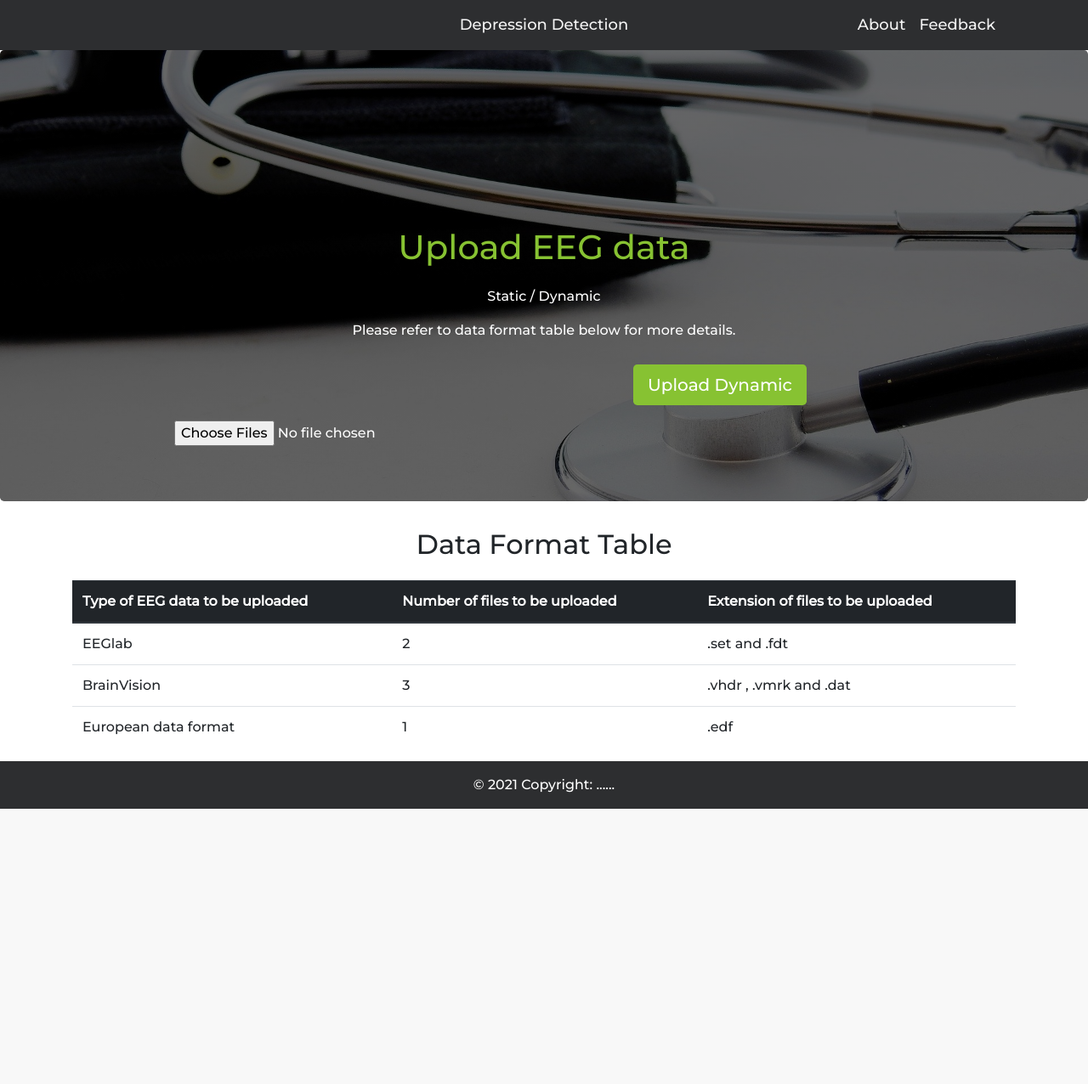
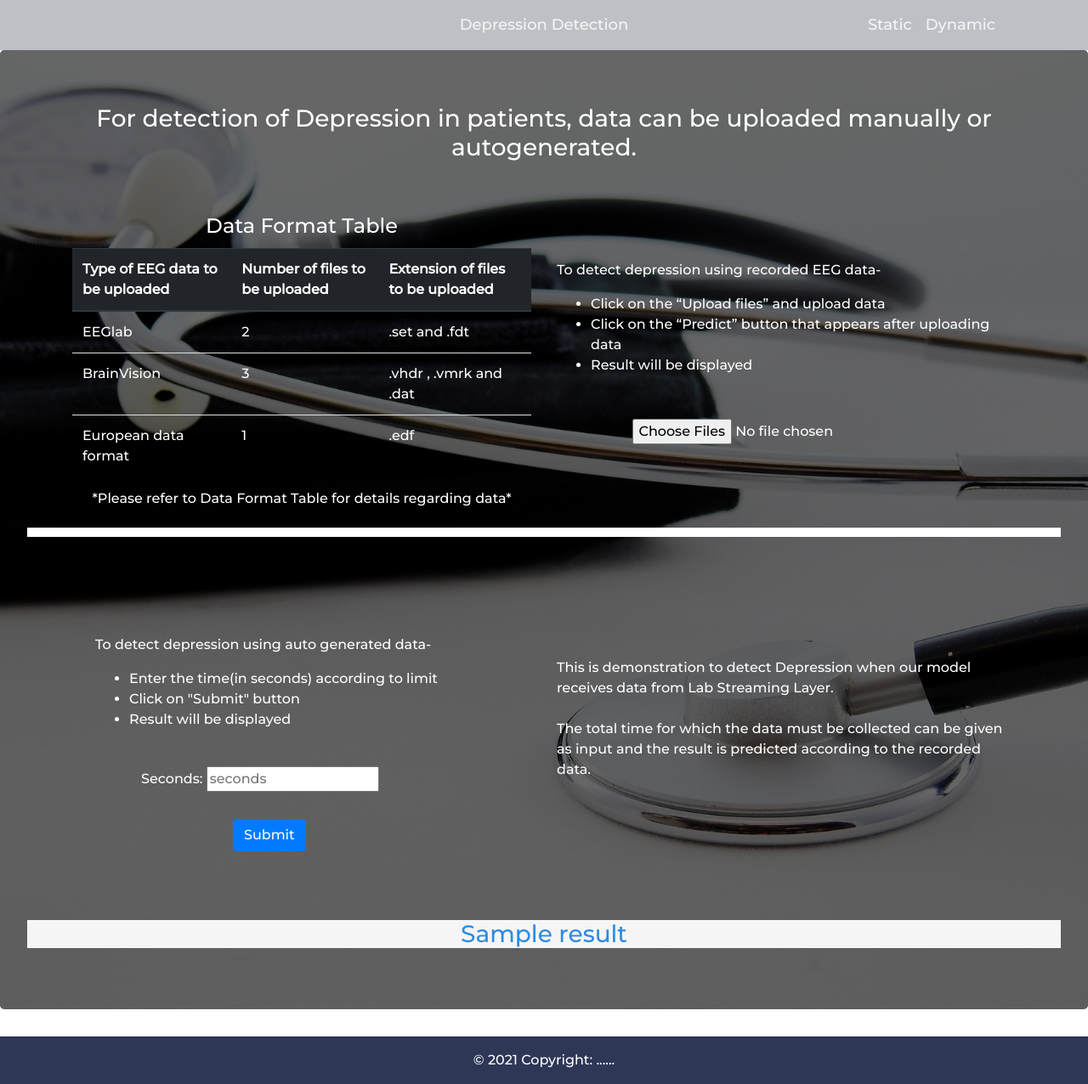
Before and after one commit to Ayush900/flask-deployment-of-model, a Flask app: template templates/index.html in a window 1280 px wide. Shown: the whole page at 85% size. Before the commit the page ends 952 px from the top, so only its background shows below. Run offline with Flask 2, Linux system fonts and the light colour scheme; the template is opened without the code that fills it: most values are stand-ins (such as "Sample title", 1, 10 or a date in 2020); some libraries are stand-ins or nearby versions.

Commit message:
Add files via upload

```diff
--- a/app.py
+++ b/app.py
@@ -358,17 +358,75 @@ def startstream():
     srate = 100
     name = 'LSLExampleAmp'
     stream_type = 'EEG'
-    channel_names = ['FP1','FPZ','FP2',
+    channel_names = [
+         'FP1',
+         'FPZ',
+         'FP2',
          # 'lal',
-         'AF3','AF4','F7','F5','F3','F1','FZ','F2','F4','F6','F8','FT7','FC5','FC3','FC1','FCZ','FC2',
-         'FC4','FC6','FT8','T7','C5','C3','C1','CZ','C2','C4','C6','T8',
-              # 'M1',
-         'TP7','CP5','CP3','CP1','CPZ','CP2','CP4','CP6','TP8',
-           # 'M2',
-         'P7','P5','P3','P1','PZ','P2','P4','P6','P8','PO7','PO5','PO3','POZ','PO4','PO6','PO8',
+         'AF3',
+         'AF4',
+         'F7',
+         'F5',
+         'F3',
+         'F1',
+         'FZ',
+         'F2',
+         'F4',
+         'F6',
+         'F8',
+         'FT7',
+         'FC5',
+         'FC3',
+         'FC1',
+         'FCZ',
+         'FC2',
+         'FC4',
+         'FC6',
+         'FT8',
+         'T7',
+         'C5',
+         'C3',
+         'C1',
+         'CZ',
+         'C2',
+         'C4',
+         'C6',
+         'T8',
+         # 'M1',
+         'TP7',
+         'CP5',
+         'CP3',
+         'CP1',
+         'CPZ',
+         'CP2',
+         'CP4',
+         'CP6',
+         'TP8',
+         # 'M2',
+         'P7',
+         'P5',
+         'P3',
+         'P1',
+         'PZ',
+         'P2',
+         'P4',
+         'P6',
+         'P8',
+         'PO7',
+         'PO5',
+         'PO3',
+         'POZ',
+         'PO4',
+         'PO6',
+         'PO8',
          # 'CB1',
-         'O1','OZ','O2',
-         # 'CB2','HEOG','VEOG','Status'
+         'O1',
+         'OZ',
+         'O2',
+         # 'CB2',
+         # 'HEOG',
+         # 'VEOG',
+         # 'Status'
          ]
     n_channels = len(channel_names)
     help_string = 'SendData.py -s <sampling_rate> -n <stream_name> -t <stream_type>'
@@ -446,84 +504,86 @@ def startstream():
     return
 
 
-@app.route('/get_realtime_eeg_data',methods=['GET'])
+@app.route('/get_realtime_eeg_data' , methods=['POST' , 'GET'])
 def get_realtime_eeg_data():
-    startstream()
+    #startstream()
+    if request.method == 'POST':
+        seconds = int(request.form.get('seconds'))
+        print(seconds)
+        print(type(seconds))
 
+        print("looking for an EEG stream...")
+        streams = resolve_stream('type', 'EEG')
 
+        # create a new inlet to read from the stream
+        inlet = StreamInlet(streams[0])
 
-    print("looking for an EEG stream...")
-    streams = resolve_stream('type', 'EEG')
+        start_time = time.time()
+        #seconds = 180
 
-    # create a new inlet to read from the stream
-    inlet = StreamInlet(streams[0])
+        data=[]
 
-    start_time = time.time()
-    seconds = 15
+        while True:
 
-    data=[]
+            chunk, timestamps = inlet.pull_chunk()
+            if timestamps:
+                for i in chunk:
+                    data.append(i)
 
-    while True:
+            current_time = time.time()
+            elapsed_time = current_time - start_time
 
-        chunk, timestamps = inlet.pull_chunk()
-        if timestamps:
-            for i in chunk:
-                data.append(i)
+            if elapsed_time > seconds:
+                print("Finished iterating in: " + str(int(elapsed_time))  + " seconds")
+                break
 
-        current_time = time.time()
-        elapsed_time = current_time - start_time
+        index=[]
+        for i in range(len(data)):
+            index.append(str(i*4))
 
-        if elapsed_time > seconds:
-            print("Finished iterating in: " + str(int(elapsed_time))  + " seconds")
-            break
+        info = inlet.info()
 
-    index=[]
-    for i in range(len(data)):
-        index.append(str(i*4))
+        ch = info.desc().child("channels").child("channel")
 
-    info = inlet.info()
+        channels=[]
 
-    ch = info.desc().child("channels").child("channel")
+        for k in range(info.channel_count()):
+            channels.append(ch.child_value("label"))
+            ch = ch.next_sibling()
 
-    channels=[]
+        df = pd.DataFrame(data, columns = channels , index=index)
 
-    for k in range(info.channel_count()):
-        channels.append(ch.child_value("label"))
-        ch = ch.next_sibling()
+        df=channels_to_consider_realtime(df)
 
-    df = pd.DataFrame(data, columns = channels , index=index)
+        channels_remain=df.columns
 
-    df=channels_to_consider_realtime(df)
+        x=list(df.columns)
 
-    channels_remain=df.columns
+        for i in range(len(x)):
+            x[i]=i
 
-    x=list(df.columns)
+        df.columns = x
 
-    for i in range(len(x)):
-        x[i]=i
+        image_size = 28                                                                               # 1 = current_mdd
+        frame_duration = 1.0                                                                          # 2 = past_mdd
+        overlap = 0.5
+        images = make_data_pipeline(df,image_size,frame_duration,overlap)
+        x = images
 
-    df.columns = x
+        print(x)
 
-    image_size = 28                                                                               # 1 = current_mdd
-    frame_duration = 1.0                                                                          # 2 = past_mdd
-    overlap = 0.5
-    images = make_data_pipeline(df,image_size,frame_duration,overlap)
-    x = images
+        result = model.predict_classes(x)
 
-    print(x)
-
-    result = model.predict_classes(x)
-
-    result = result.tolist()
-    ans = most_frequent(result)
-    if ans == 0:
-        result = "The Subject is Controlled !"
-    elif ans == 1:
-        result = "The Subject is currently suffering from MDD !"
-    else:
-        result = "The Subject had suffered from MDD in the past !"
-
-    return result
+        result = result.tolist()
+        ans = most_frequent(result)
+        if ans == 0:
+            result = "The Subject is Controlled !"
+        elif ans == 1:
+            result = "The Subject is currently suffering from MDD !"
+        else:
+            result = "The Subject had suffered from MDD in the past !"
+        print(result)
+    return render_template("index.html",result=result)
 
 
 
@@ -554,11 +614,11 @@ def upload():
         result = result.tolist()
         ans = most_frequent(result)
         if ans == 0:
-            result = "The Subject is Controlled."
+            result = "The Subject is Controlled !"
         elif ans == 1:
-            result = "The Subject is currently suffering from Depression"
+            result = "The Subject is currently suffering from MDD !"
         else:
-            result = "The Subject had suffered from Depression in the past."
+            result = "The Subject had suffered from MDD in the past !"
         # print(ans)
         # Process your result for human
         # pred_class = preds.argmax(axis=-1)            # Simple argmax
--- a/static/js/main.js
+++ b/static/js/main.js
@@ -17,6 +17,7 @@ $(document).ready(function () {
             reader.readAsDataURL(input.files[0]);
         }
     }
+
     $("#imageUpload").change(function () {
         $('.image-section').show();
         $('#btn-predict').show();
--- a/templates/base.html
+++ b/templates/base.html
@@ -53,7 +53,7 @@
 
 
 
-    <div style="background-color:rgb(45,46,48);">
+    <div style="background-color: #bdc1c5;">
    <div class="container">
     <nav class="navbar navbar-expand-md transparent ">
         <div class="navbar-collapse collapse w-100 order-1 order-md-0 dual-collapse2">
@@ -64,7 +64,7 @@
                 </li>
             </ul> -->
         </div>
-        <div class="mx-auto order-0" style="color: rgb(0, 0, 0);">
+        <div class="mx-auto order-0">
             <a class="navbar-brand mx-auto" href="#"> Depression Detection </a>
             <button class="navbar-toggler navbar-dark" type="button" data-toggle="collapse" data-target=".dual-collapse2" >
                 <span class="navbar-toggler-icon"></span>
@@ -73,10 +73,10 @@
         <div class="navbar-collapse collapse w-100 order-3 dual-collapse2">
             <ul class="navbar-nav ml-auto">
                 <li class="nav-item">
-                    <a class="nav-link" href="#">About</a>
+                    <a class="nav-link" href="#staticid">Static</a>
                 </li>
                 <li class="nav-item">
-                    <a class="nav-link" href="#yaha">Feedback</a>
+                    <a class="nav-link" href="#dynamicid">Dynamic </a>
                 </li>
             </ul>
         </div>
@@ -90,49 +90,26 @@
 
 
 
-
-    <!-- HOME PAGE -->
+    <!-- <div class="jumbotron bg-cover text-white" style="background-image: linear-gradient(to bottom, rgba(0,0,0,0.6) 0%,rgba(0,0,0,0.6) 100%), url(../static/images/bg3.jpg) ;">
+        <div class="container">
+        <h1 style="text-align: center; margin-top: 13%;">Upload EEG data </h1>
+        <p style="text-align: center; margin-top: 2%;">Static / Dynamic</p>
+        <p style="text-align: center; ">Please refer to data format table below for more details.</p>
 
 
 
+          </div>
+      </div> -->
 
 
+<!-- static -->
+<div class="jumbotron bg-cover text-white " style="background-image: linear-gradient(to bottom, rgba(0,0,0,0.6) 0%,rgba(0,0,0,0.6) 100%), url(../static/images/bg3.jpg) ;">
+<h3 style="text-align: center; ">For detection of Depression in patients, data can be uploaded manually or autogenerated.</h3>
+<div class="container"  id="staticid">
+    <div class="row">
+    <div class="col-6">
 
-
-
-
-
-
-
-
-
-
-    <div class="jumbotron bg-cover text-white" style="background-image: linear-gradient(to bottom, rgba(0,0,0,0.6) 0%,rgba(0,0,0,0.6) 100%), url(../static/images/bg3.jpg)">
-      <div class="container">
-      <h1 style="text-align: center; margin-top: 13%; color: rgb(135,194,50)">Upload EEG data </h1>
-      <p style="text-align: center; margin-top: 2%;">Static / Dynamic</p>
-      <!-- <hr class="my-4"> -->
-      <p style="text-align: center; ">Please refer to data format table below for more details.</p>
-
-      <div class="container">
-        <div id="content">{% block content %}{% endblock %}</div>
-    </div>
-
-        </div>
-    <!-- /.container   -->
-    </div>
-
-
-
-
-    <!-- HOME PAGE -->
-    <!-- LANDING PAGE -->
-
-
-
-
-            <div class="container">
-                <h2 style="text-align: center;">Data Format Table</h2>
+        <h4 style="text-align: center; margin-top: 10%;">Data Format Table</h4>
                 <table class="table" style="margin-top: 2%;">
                     <thead class="thead-dark">
                         <tr>
@@ -159,31 +136,125 @@
                         </tr>
                     </tbody>
                 </table>
+                <h6 style="text-align: center;">*Please refer to Data Format Table for details regarding data*</h6>
             </div>
+    <div class="col-6">
+        <p style="margin-top: 20%; ">
+            To detect depression using recorded EEG data-
+            <ul>
+                <li>Click on the “Upload files” and upload data</li>
+                <li>Click on the “Predict” button that appears after uploading data</li>
+                <li>Result will be displayed</li>
+            </ul>
+
+        </p>
+        <form id="upload-file" method="post" enctype="multipart/form-data" style="margin-top: 2%;  text-align: center;
+        " >
+
+
+            <input  type="file" name="file" id="imageUpload" accept=".set , .fdt , .vhdr , .vmrk , .dat , .edf " multiple class="upload-label" style="padding: 35px 35px;  " >
+
+        </form>
+        <!-- predict and load -->
+        <div >
+            <div class="image-section" style="display:none; ">
+
+                <div >
+                    <br />
+                    <button type="button" class="btn btn-primary btn-lg " id="btn-predict">Predict</button>
+                </div>
+            </div>
+            <br />
+            <div class="loader" style="display:none;">
+
+            </div>
+        </div>
+        <!-- end predict and load -->
+    </div>
+    </div>
+
+</div>
+
+
+<!-- static result -->
+<div class="container" >
+    <div class="row">
+        <div class="col-1"></div>
+        <div class="col-10"><h3 id="result" style="color: #2f8be0; background-color: whitesmoke; text-align: center;"></h3></div>
+        <div class="col-1"></div>
+    </div>
+
+
+
+    </div>
+    <!-- end static result -->
+
+<!-- end static -->
+
+
+<hr style="height:10px;border-width:10;color:gray;background-color: white">
+
+
+<!-- dynamic -->
+<div class="container " id="dynamicid" style=" margin-top: 5%;">
+    <div class="row">
+        <div class="col-6">
+            <p style="margin-top: 10%;margin-left: 5%;">To detect depression using auto generated data-
+                <ul style ="margin-left: 5%;">
+                    <li>Enter the time(in seconds) according to limit
+                        </li>
+                    <li>Click on "Submit" button
+                        </li>
+                    <li>Result will be displayed</li>
+                </ul></p>
+        <form action="{{ url_for("get_realtime_eeg_data")}}" method="post" id="formid">
+            <label for="seconds" style="margin-top: 5%; margin-left: 15%; ">Seconds:</label>
+            <input type="number" id="seconds" name="seconds" placeholder="seconds" min="10" style="margin-top: 5%;" required>
+           <br>
+            <button type="submit" id="buttonid" class="btn btn-primary" style="margin-top: 5%; margin-left: 35%; margin-bottom: 15%;" >Submit</button>
+
+        </div>
+        <div class="col-6">
+
+            <p style="margin-top: 15%;text-align: left;">
+                This is demonstration to detect Depression when our model receives data from Lab Streaming Layer.<br><br>
+                The total time for which the data must be collected can be given as input and the result is predicted according to the recorded data.
+            </p>
+        </div>
+    </div>
+</div>
+<!-- end dynamic -->
+
+
+
+<!-- result dynamic display -->
+
+<h3  style="color: #2f8be0; background-color: whitesmoke; text-align: center;">{{result}}</h3>
+
+
+<!-- end result dynamic display -->
 
 
 
 
 
-    <!-- ABOUT SECTION -->
-    <!-- <div  style="background-color: #bdc1c5 ; margin-top: 2%;"> -->
 
-        <!-- BANNER AND FOOTER -->
 
-        <!-- <h4 style="color: whitesmoke ; text-align: center; margin-top: 7%; "> EEG For Depression Detection </h4> -->
-        <!-- <p> Electroencephalography, or EEG, technology that measures brain function could encourage earlier diagnoses of common mental and neurological disorders, including Depression, autism, ADHD and dementia.</p>
 
-    </div> -->
+
+
+  </div>
+
 
 
         <!-- Footer -->
-<footer class="page-footer font-small " style="background-color:rgb(45,46, 48) ;">
+    <footer class="page-footer font-small " style="background-color:rgb(46, 55, 86) ;">
 
-    <!-- Copyright -->
+
         <div class="footer-copyright text-center py-3" style="color: white;">© 2021 Copyright:
         <a href="#" style="color: white;">......</a>
         </div>
-    <!-- Copyright -->
+
 
     </footer>
     <!-- Footer -->
@@ -191,12 +262,12 @@
 
     </div>
 
-    <script src="https://unpkg.com/aos@2.3.1/dist/aos.js"></script>
-    <script>
-        AOS.init();
-        new WOW().init();
 
-    </script>
+
+
+    <script src="https://cdnjs.cloudflare.com/ajax/libs/URI.js/1.15.2/URI.min.js"></script>
+
+
 </body>
 
 
--- a/templates/index.html
+++ b/templates/index.html
@@ -1,86 +1,4 @@
 {% extends "base.html" %} {% block content %}
-
-
-
-<div class="container" data-aos="fade-up" data-aos-duration="1000">
-
-
-
-    <div class="row">
-
-
-
-
-
-
-        <div class="col-1"></div>
-
-
-
-
-
-             <div class="col-4" style="text-align: center; margin-top: 5%; ">
-
-
-                <!-- <a class="btn  btn-lg" href="#" role="button" style="background-color: rgb(46, 55, 86); color: whitesmoke;">Upload Static</a> -->
-                <form id="upload-file" method="post" enctype="multipart/form-data">
-                    <br />
-
-                    <input type="file" name="file" id="imageUpload" accept=".set , .fdt , .vhdr , .vmrk , .dat , .edf " multiple class="upload-label" >
-                </form>
-
-            </div>
-
-
-
-        <div class="col-2"></div>
-            <form method="POST">
-                <div class="col-4" style="text-align: center; margin-top: 5%; "> <a class="btn  btn-lg" href="/get_realtime_eeg_data" role="button" style="background-color: rgb(135,194,50); color: rgb(255, 255, 255);">Upload Dynamic</a></div>
-            </form>
-        <div class="col-1"></div>
-
-<div style="text-align: center;">
-        <div class="image-section" style="display:none; ">
-
-            <div>
-                <br />
-                <button type="button" class="btn btn-primary btn-lg " id="btn-predict" style=" background-color: rgb(135,194,50);margin-left: 50%;">Predict</button>
-            </div>
-        </div>
-        <br />
-        <div class="loader" style="display:none;">
-
-        </div>
-    </div>
-
-
-
-
-
-            </div>
-        </div>
-    </div>
-
-
-
-
-
-
-
-
-<div class="container" >
-    <div class="row">
-        <div class="col-1"></div>
-        <div class="col-10"><h2 id="result" style="color:rgb(135,194,50);"></h2></div>
-        <div class="col-1"></div>
-    </div>
-
-
-
-    </div>
-
-
-
 
 
 
```
Lines whose indentation alone changed are shown as unchanged.
